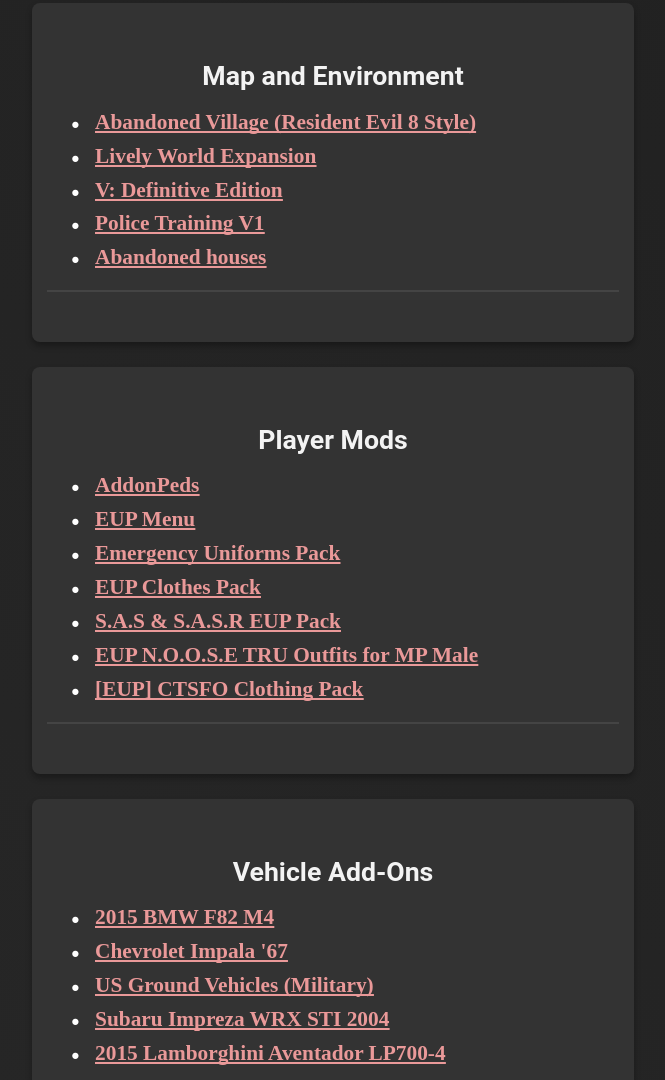
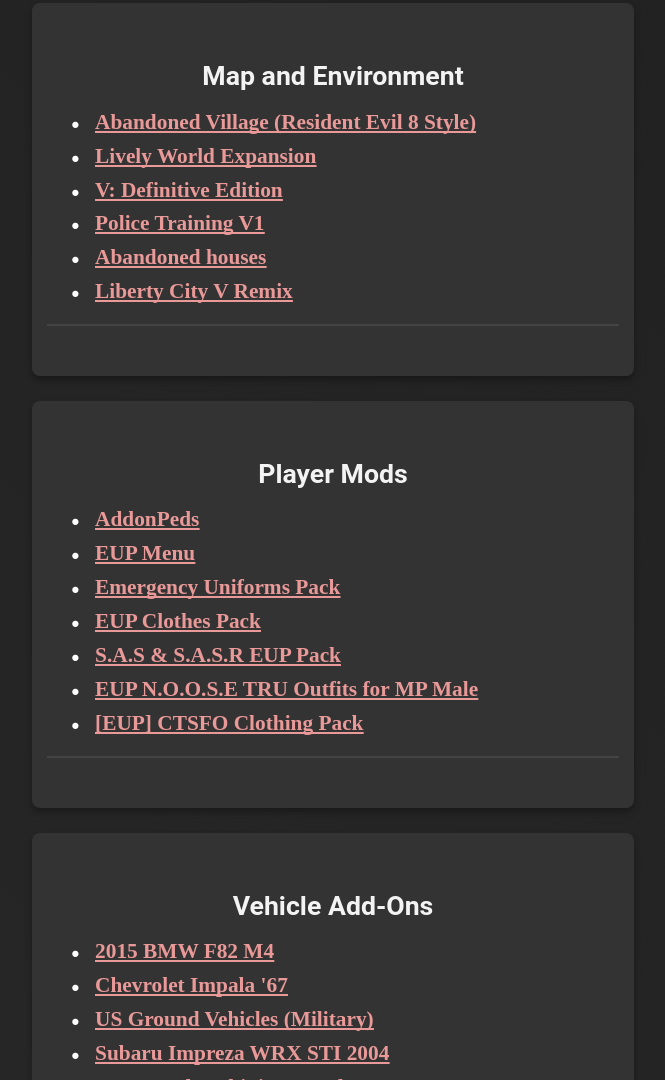
Before and after one commit to MIKETIIN/miketiin.github.io, a plain HTML site: page index.html in a window 1280 px wide. Shown: the part 2743-3823 px from the top of the page, without its empty margins (307-972 px from the left). Drawn offline with Linux system fonts and the light colour scheme; a web font is replaced by a local one.

Commit message:
Update index.html

```diff
--- a/index.html
+++ b/index.html
@@ -156,6 +156,7 @@
       <li class="c2 li-bullet-0"><span class="c1"><a class="c3" href="https://www.patreon.com/badassbaboon">V: Definitive Edition</a></span></li>
       <li class="c2 li-bullet-0"><span class="c1"><a class="c3" href="https://github.com/Chip-W/PoliceTraining_V1">Police Training V1</a></span></li>
       <li class="c2 li-bullet-0"><span class="c1"><a class="c3" href="https://www.gta5-mods.com/maps/abandoned-houses-menyoo">Abandoned houses</a></span></li>
+      <li class="c2 li-bullet-0"><span class="c1"><a class="c3" href="https://www.gtainside.com/en/gta5/mods/143510-liberty-city-v-remix/">Liberty City V Remix</a></span></li>
     </ul>
     <hr>
     <p class="c7"></p>
```
